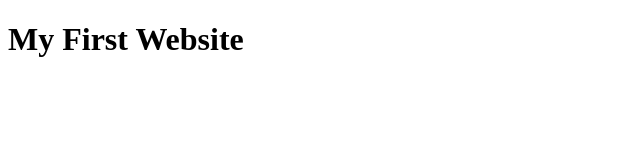
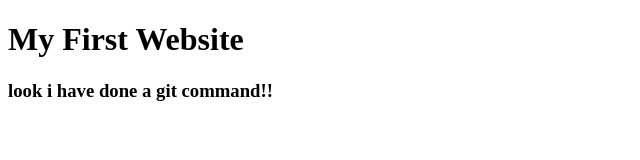
Before and after one commit to NirjonaAkter/First-website, a plain HTML site: page index.html in a window 1280 px wide. Shown: the whole page, without its empty margins (0-640 px from the left). Drawn offline with Linux system fonts and the light colour scheme.

Commit message:
learned github

```diff
--- a/index.html
+++ b/index.html
@@ -7,5 +7,6 @@
 </head>
 <body>
     <h1>My First Website</h1>
+    <h3>look i have done a git command!!</h3>
 </body>
 </html>
```
